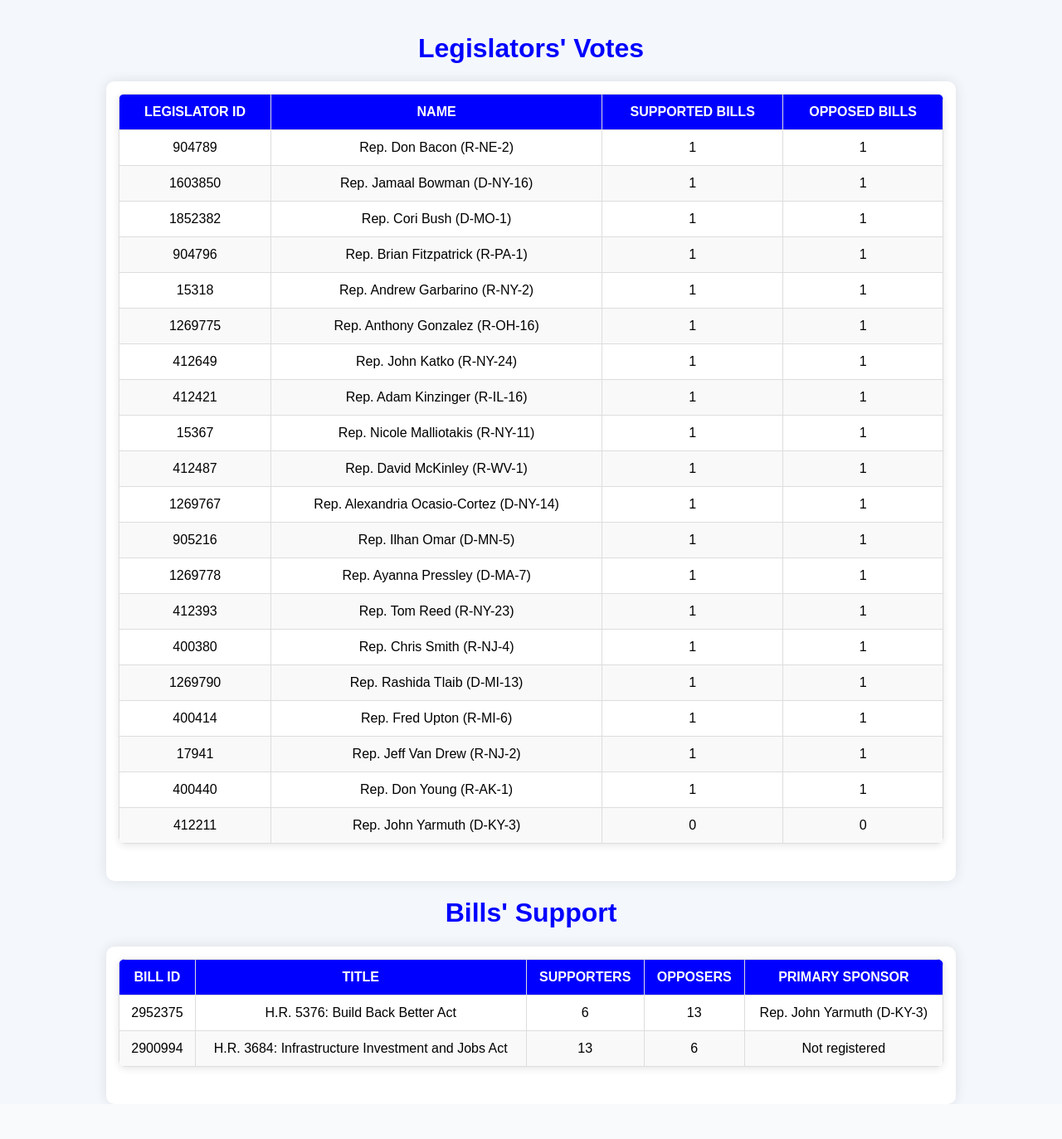
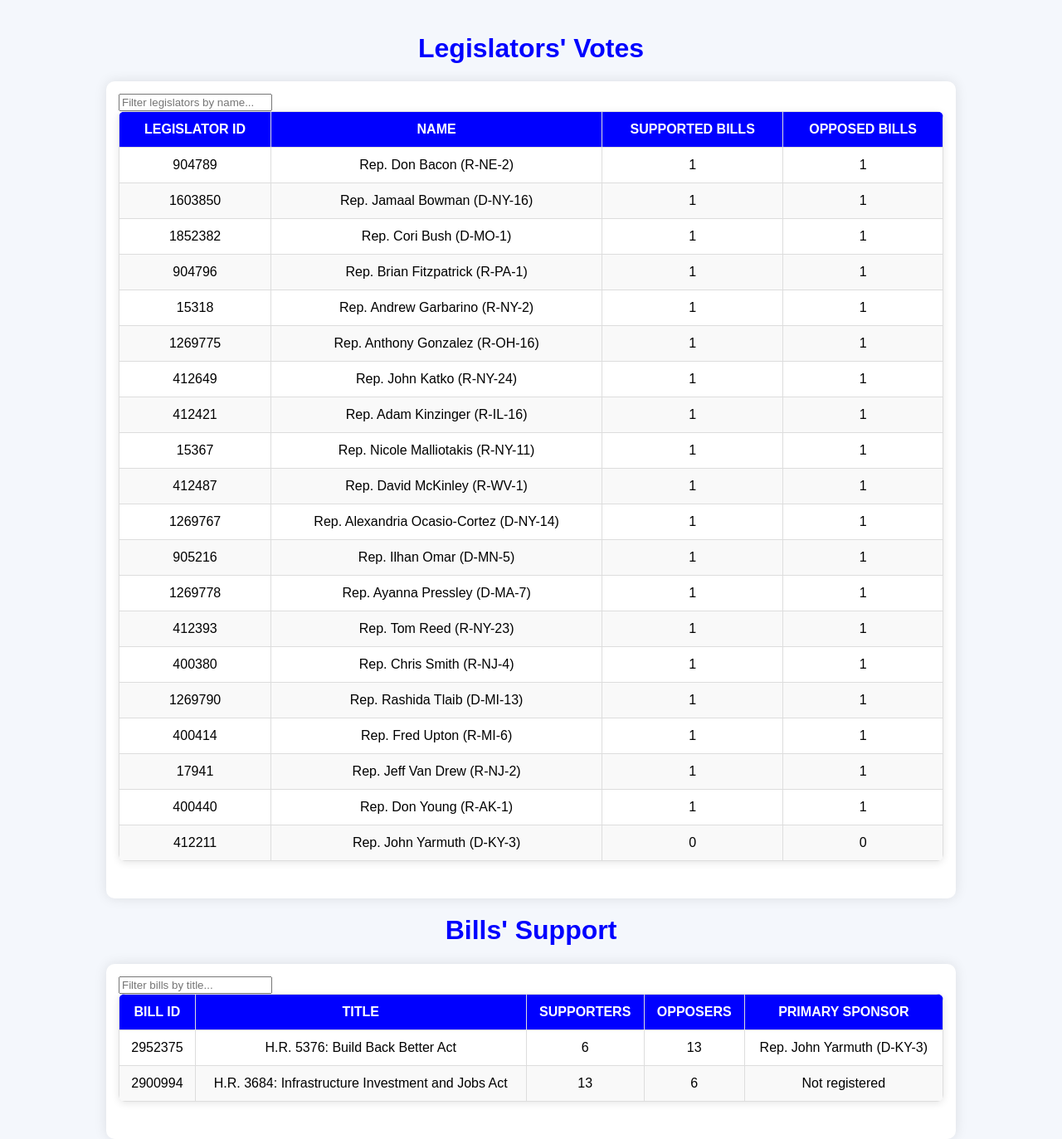
Before and after one commit to brunacmoura/legislative-bills-management, a Flask app: page / in a window 1280 px wide. Shown: the whole page at 83% size. Before the commit the page ends 1331 px from the top, so only its background shows below. Run offline with Flask 3, Linux system fonts and the light colour scheme.

Commit message:
Added a table filter.

```diff
--- a/templates/index.html
+++ b/templates/index.html
@@ -12,6 +12,8 @@
 <div class="container">
     <h1>Legislators' Votes</h1>
     <div class="card">
+        <input type="search" id="search-legislators" placeholder="Filter legislators by name..." />
+
         <table id="legislators-table">
             <thead>
                 <tr>
@@ -36,6 +38,8 @@
 
     <h1>Bills' Support</h1>
     <div class="card">
+        <input type="search" id="search-bills" placeholder="Filter bills by title..." />
+
         <table id="bills-table">
             <thead>
                 <tr>
@@ -61,5 +65,24 @@
     </div>
 </div>
 
+<script>
+    function filterTable(inputId, tableId, columnIndex) {
+        const input = document.getElementById(inputId);
+        const table = document.querySelector(tableId);
+        const rows = table.querySelectorAll("tbody tr");
+
+        input.addEventListener("input", function(event) {
+            const searchTerm = event.target.value.toLowerCase();
+            rows.forEach(row => {
+                const cellText = row.querySelector(`td:nth-child(${columnIndex})`).textContent.toLowerCase();
+                row.style.display = cellText.includes(searchTerm) ? "" : "none";
+            });
+        });
+    }
+
+    filterTable("search-legislators", "#legislators-table", 2);
+    filterTable("search-bills", "#bills-table", 2);
+</script>
+
 </body>
 </html>
```
